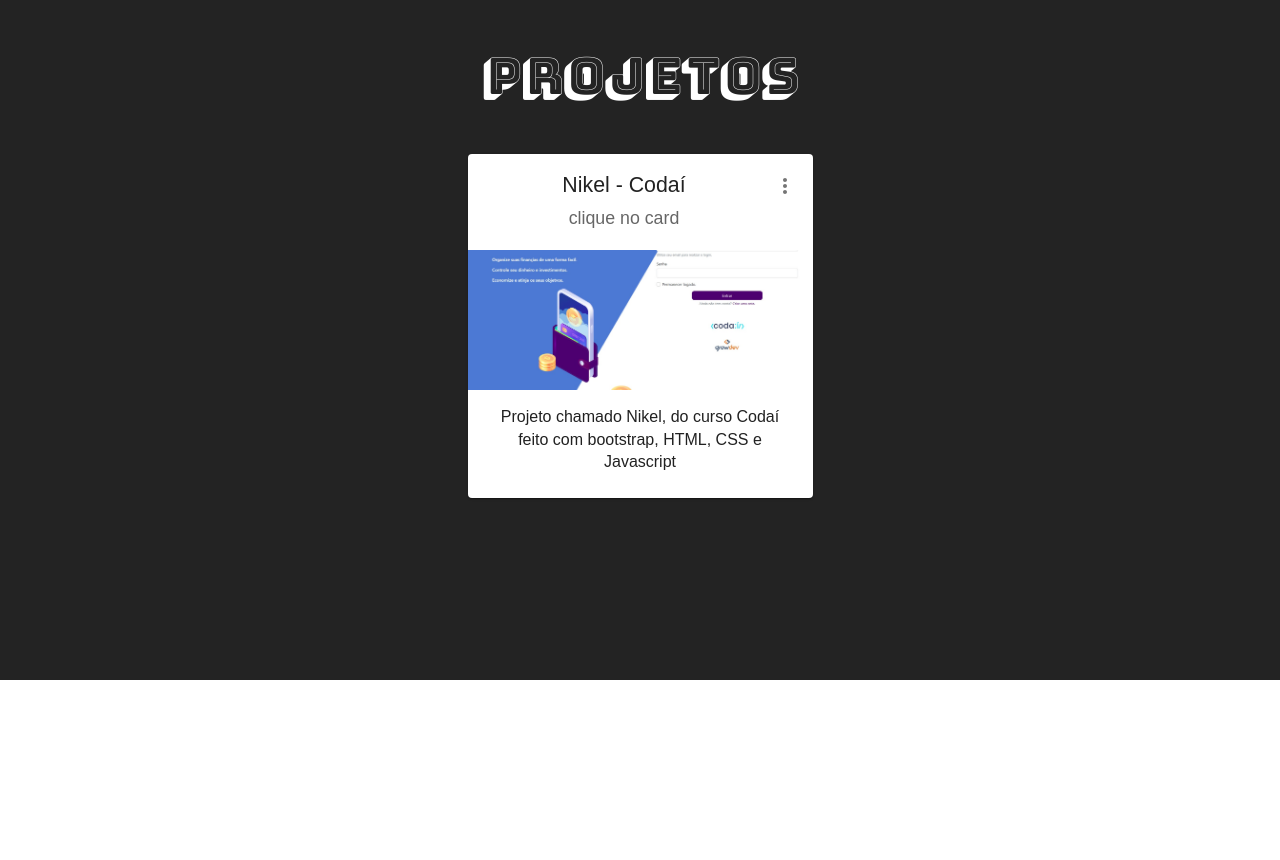
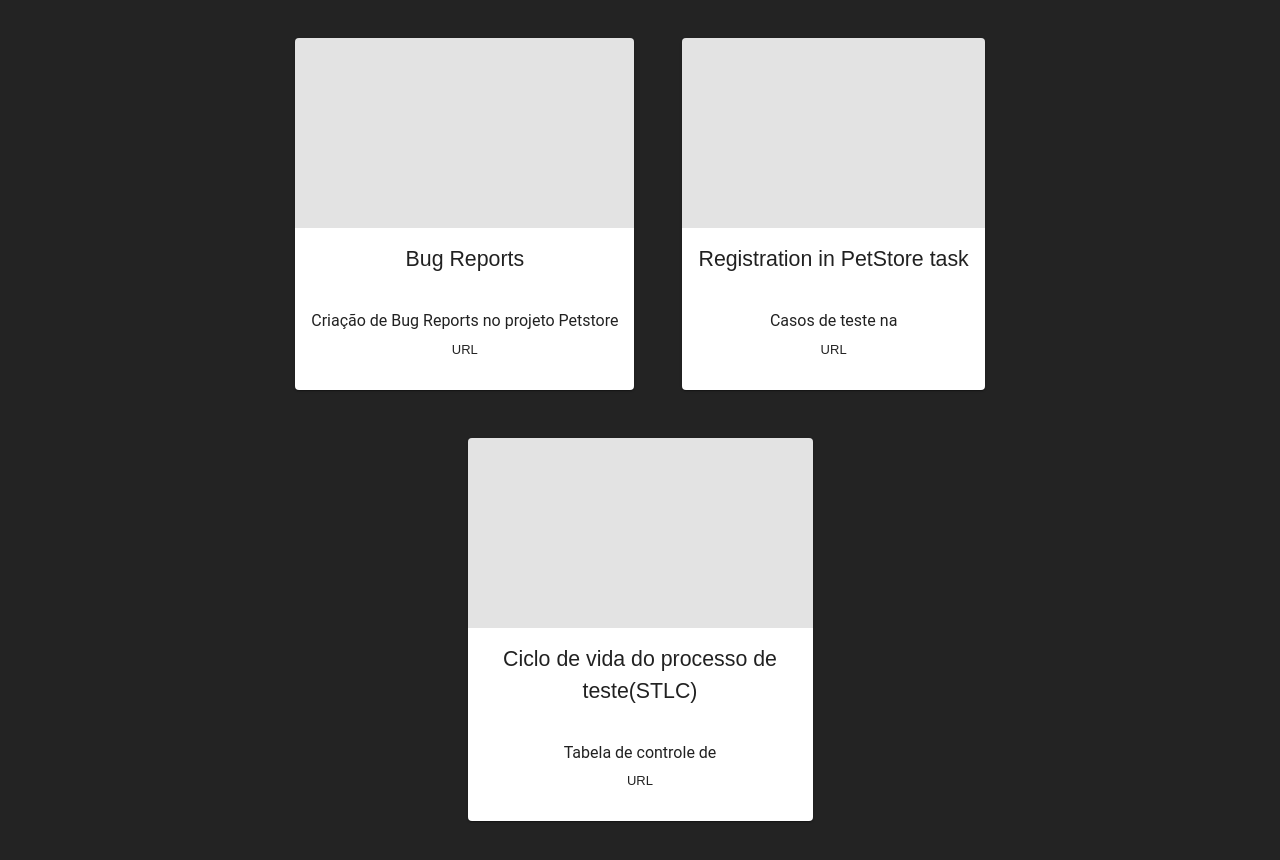
Before and after one commit to Renass21/my-portfolio, a React (Vite) app: page / in a window 1280 px wide. Shown: the part 2520-3380 px from the top of the page. Before the commit the page ends 3200 px from the top, so only its background shows below. Built offline with nearby package versions, Linux system fonts and the light colour scheme; a web font is replaced by a local one.

Commit message:
feat: adicionar novos projetos à lista e atualizar a exibição no componente Projects

```diff
--- a/src/components/cardProjects/CardProjects.tsx
+++ b/src/components/cardProjects/CardProjects.tsx
@@ -3,22 +3,30 @@ import Card from "@mui/material/Card";
 import CardHeader from "@mui/material/CardHeader";
 import CardContent from "@mui/material/CardContent";
 import CardMedia from "@mui/material/CardMedia";
-import codaiImg from "../../assets/images/codai.jpg";
 import Typography from "@mui/material/Typography";
-import IconButton from "@mui/material/IconButton";
-import MoreVertIcon from "@mui/icons-material/MoreVert";
 import Skeleton from "@mui/material/Skeleton";
 import { useEffect, useState } from "react";
-import { useTranslation } from "react-i18next";
-
-interface MediaProps {
-  loading?: boolean;
-  projectUrl?: string;
+import Button from "@mui/material/Button";
+interface CardProjectsProps {
+  titleProject: string;
+  description: string;
+  imageCard: string;
+  projectUrl: string;
 }
 
-function CardSkeleton(props: MediaProps) {
-  const { loading = false, projectUrl } = props;
-  const { t } = useTranslation();
+function CardProjects({
+  titleProject,
+  description,
+  imageCard,
+  projectUrl,
+}: CardProjectsProps) {
+  const [loading, setLoading] = useState(true);
+
+  useEffect(() => {
+    const timer = setTimeout(() => setLoading(false), 2000);
+    return () => clearTimeout(timer);
+  }, []);
+
   const card = (
     <Card
       sx={{
@@ -27,14 +35,19 @@ function CardSkeleton(props: MediaProps) {
         cursor: projectUrl && !loading ? "pointer" : "default",
       }}
     >
+      {loading ? (
+        <Skeleton sx={{ height: 190 }} animation="wave" variant="rectangular" />
+      ) : imageCard ? (
+        <CardMedia
+          component="img"
+          height="180"
+          image={imageCard}
+          alt={titleProject}
+        />
+      ) : (
+        <Skeleton sx={{ height: 190 }} animation="wave" variant="rectangular" />
+      )}
       <CardHeader
-        action={
-          loading ? null : (
-            <IconButton aria-label="settings">
-              <MoreVertIcon />
-            </IconButton>
-          )
-        }
         title={
           loading ? (
             <Skeleton
@@ -49,23 +62,11 @@ function CardSkeleton(props: MediaProps) {
               component="p"
               sx={{ color: "text.secundary" }}
             >
-              {t("projects.nikel.name")}
+              {titleProject}
             </Typography>
           )
         }
-        subheader={
-          loading ? (
-            <Skeleton animation="wave" height={10} width="20%" />
-          ) : (
-            <small>clique no card</small>
-          )
-        }
       />
-      {loading ? (
-        <Skeleton sx={{ height: 190 }} animation="wave" variant="rectangular" />
-      ) : (
-        <CardMedia component="img" height="140" image={codaiImg} alt="Nikel" />
-      )}
       <CardContent>
         {loading ? (
           <React.Fragment>
@@ -78,46 +79,28 @@ function CardSkeleton(props: MediaProps) {
           </React.Fragment>
         ) : (
           <Typography
-            variant="body2"
+            variant="body3"
             component="p"
             sx={{ color: "text.secundary" }}
           >
-            {t("projects.nikel.description")}
+            {description}
           </Typography>
+        )}
+        {projectUrl && (
+          <Button
+            size="small"
+            href={projectUrl}
+            target="_blank"
+            rel="noopener noreferrer"
+          >
+            URL
+          </Button>
         )}
       </CardContent>
     </Card>
   );
-  if (!loading && projectUrl) {
-    return (
-      <a
-        href={projectUrl}
-        target="_blank"
-        rel="noopener noreferrer"
-        style={{ textDecoration: "none" }}
-      >
-        {card}
-      </a>
-    );
-  }
+
   return card;
 }
 
-export default function CardProjects() {
-  const [loading, setLoading] = useState(true);
-
-  useEffect(() => {
-    const timer = setTimeout(() => setLoading(false), 2000);
-    return () => clearTimeout(timer);
-  }, []);
-
-  return (
-    <div>
-      <CardSkeleton
-        loading={loading}
-        projectUrl="https://nikel-codai2-0.vercel.app/"
-      />
-      {/* Adicione outros cards com outros links se quiser */}
-    </div>
-  );
-}
+export default CardProjects;
--- a/src/database/projects.ts
+++ b/src/database/projects.ts
@@ -5,3 +5,56 @@ export interface ProjectsContent {
     description: string
     projectUrl: string
 }
+
+
+export const projects: ProjectsContent[] = [
+{
+    id: 1,
+    titleProject: "Bug Reports",
+    imageCard: "",
+    description: "Criação de Bug Reports no projeto Petstore",
+    projectUrl: "https://docs.google.com/spreadsheets/d/1MwmD1qHuUYa-mv9us80DZF5vvenzahEDLwqAe5Ea-PA/edit?usp=sharing"
+},
+{
+    id: 2,
+    titleProject: "Registration in PetStore task",
+    imageCard: "",
+    description: "Casos de teste na ",
+    projectUrl: "https://docs.google.com/spreadsheets/d/1gKESV_hKKbknvXbOFJy-yhm8TE4yoKsHpGGWnNusTjk/edit?usp=sharing"
+},
+{
+    id: 3,
+    titleProject: "Ciclo de vida do processo de teste(STLC)",
+    imageCard: "",
+    description: "Tabela de controle de",
+    projectUrl: "https://docs.google.com/spreadsheets/d/1hCAwp5cNdkJ9QuaGQVitOqTkOOOTXeK3ENRQxzcn0tM/edit?usp=sharing"
+},
+/*{
+    id: 4,
+    titleProject: "",
+    imageCard: "",
+    description: "",
+    projectUrl: ""
+},
+{
+    id: 5,
+    titleProject: "",
+    imageCard: "",
+    description: "",
+    projectUrl: ""
+},
+{
+    id: 6,
+    titleProject: "",
+    imageCard: "",
+    description: "",
+    projectUrl: ""
+},
+{
+    id: 7,
+    titleProject: "",
+    imageCard: "",
+    description: "",
+    projectUrl: ""
+},*/
+]
--- a/src/pages/sections/projects/Projects.tsx
+++ b/src/pages/sections/projects/Projects.tsx
@@ -1,8 +1,9 @@
-import { styled } from "@mui/material"
-import Box from "@mui/material/Box"
-import Container from "@mui/material/Container"
-import Typography from "@mui/material/Typography"
-import CardProjects from "../../../components/cardProjects/CardProjects"
+import { styled } from "@mui/material";
+import Box from "@mui/material/Box";
+import Container from "@mui/material/Container";
+import Typography from "@mui/material/Typography";
+import CardProjects from "../../../components/cardProjects/CardProjects";
+import { projects } from "../../../database/projects";
 import { useTranslation } from "react-i18next";
 
 interface Props {
@@ -20,27 +21,51 @@ function Projects({ id }: Props) {
     gap: "2rem",
     alignItems: "center",
     justifyContent: "center",
-        [theme.breakpoints.up('xs')]: {
+    [theme.breakpoints.up("xs")]: {
       paddingTop: "80px",
       paddingBottom: "40px",
     },
-      [theme.breakpoints.up('md')]: {
+    [theme.breakpoints.up("md")]: {
       paddingTop: "50px",
       paddingBottom: "50px",
     },
-  }))
-    return(
+  }));
+  return (
     <StyledSkills id={id}>
       <Container maxWidth="lg">
-            <Box display="flex" alignItems="center" textAlign="center" justifyContent="center" flexDirection="column">
-                <Typography variant="h2" marginBottom="2rem" >
-                    {t('projects.title')}
+        <Box
+          display="flex"
+          alignItems="center"
+          textAlign="center"
+          justifyContent="center"
+          flexDirection="column"
+        >
+          <Typography variant="h2" marginBottom="2rem">
+            {t("projects.title")}
           </Typography>
-                <CardProjects />
+          <Box
+            sx={{
+              display: "flex",
+              flexWrap: "wrap",
+              gap: 2,
+              justifyContent: "center",
+              width: "100%",
+            }}
+          >
+            {projects.map((project) => (
+              <CardProjects
+                key={project.id}
+                titleProject={project.titleProject}
+                description={project.description}
+                imageCard={project.imageCard}
+                projectUrl={project.projectUrl}
+              />
+            ))}
+          </Box>
         </Box>
       </Container>
     </StyledSkills>
-    )
+  );
 }
 
-export default Projects
+export default Projects;
```
Lines whose indentation alone changed are shown as unchanged.
